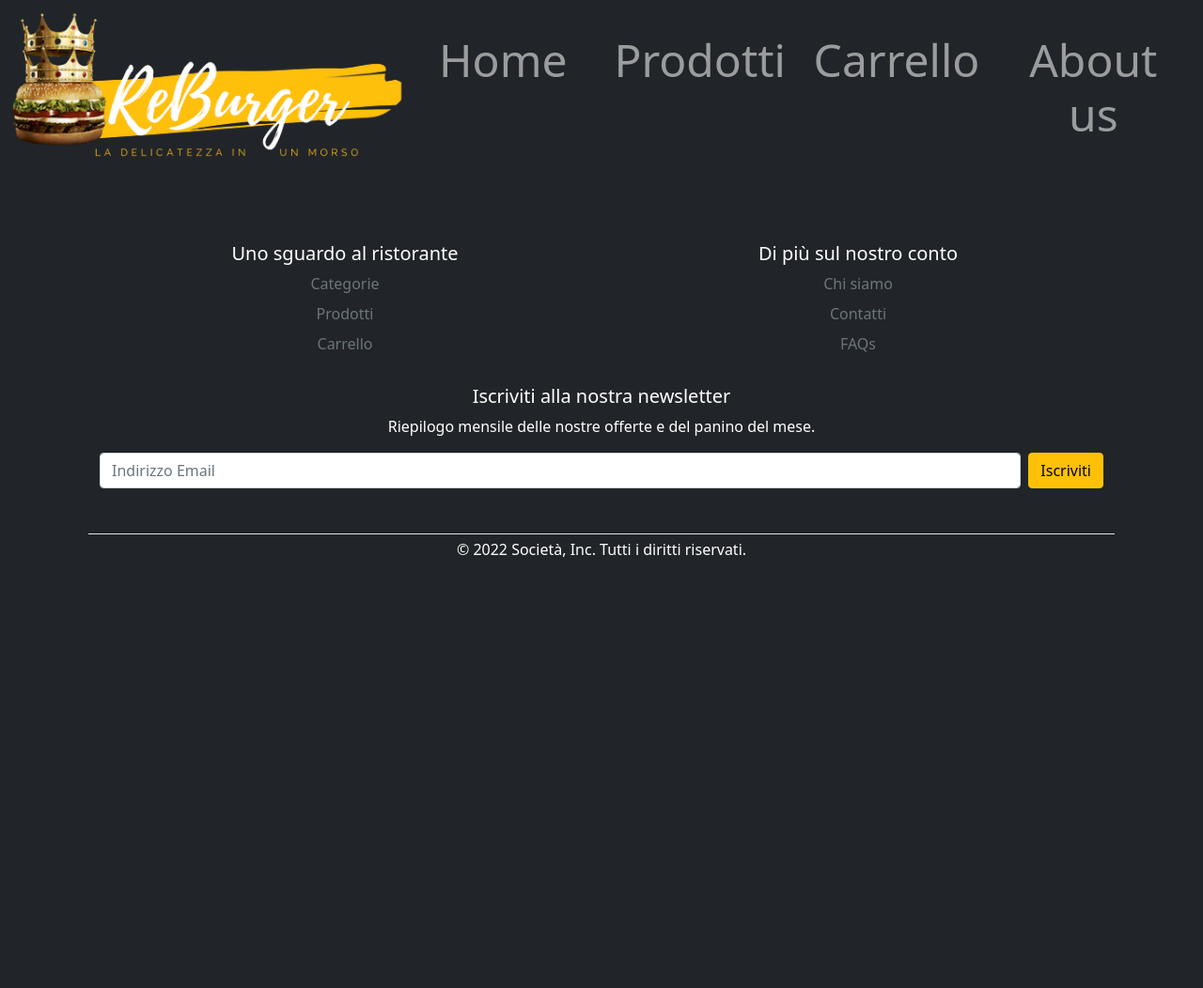
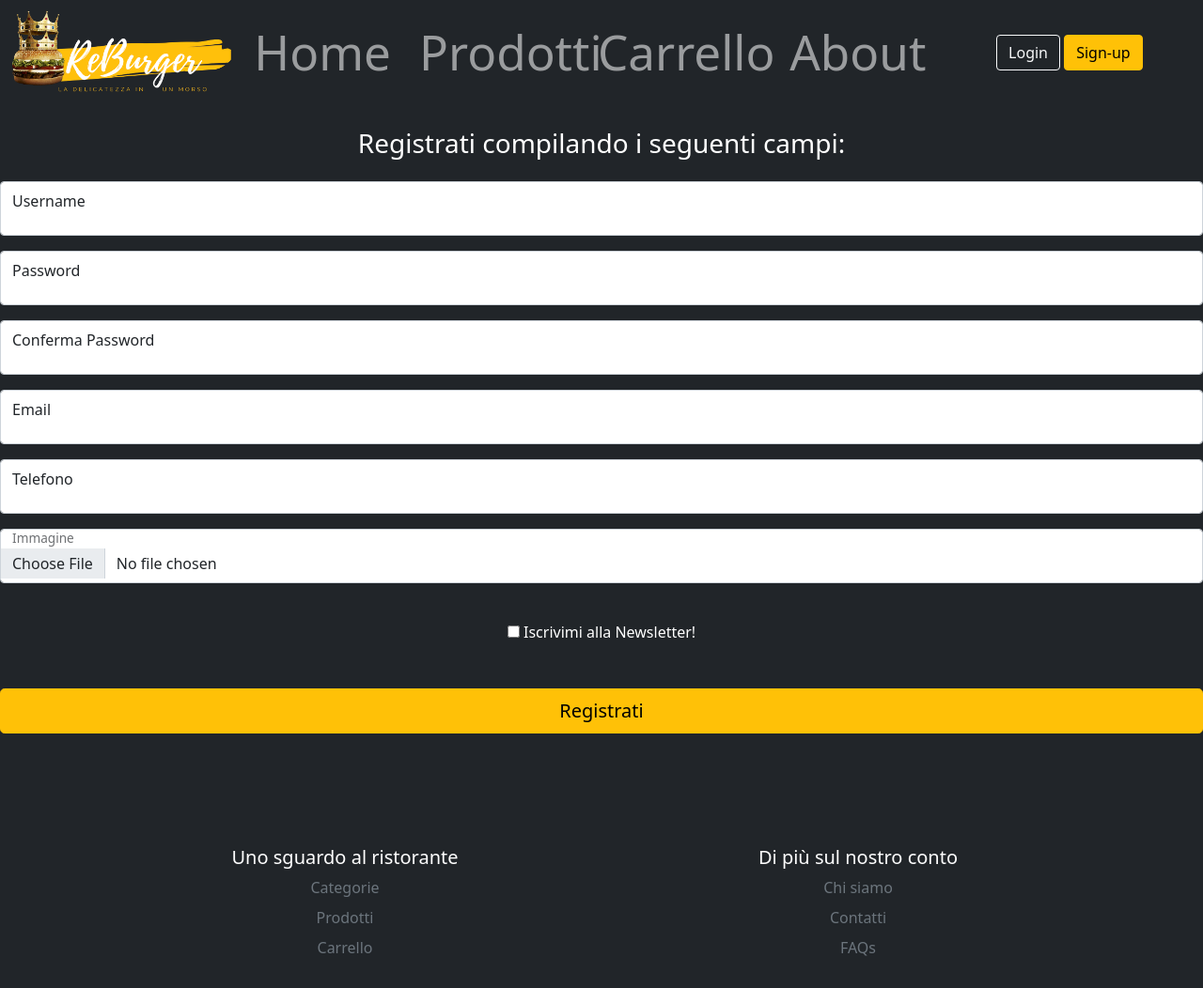
Before and after one commit to 7VaGe/ReBurger, a PHP site: template template/signup.php in a window 1280 px wide. Shown: the top 1052 px of the page at 94% size. Before the commit the page ends 593 px from the top, so only its background shows below. Run offline with PHP 8.4, Linux system fonts and the light colour scheme; the template is opened without the code that fills it, so the values that code supplies are empty; some libraries are stand-ins or nearby versions.

Commit message:
NewFeatures signUp
Una prima versione della registrazione, utilizzando anche alcune parti di php, verrà modificata in seguito.

```diff
--- a/template/signup.php
+++ b/template/signup.php
@@ -2,7 +2,7 @@
 <html lang="it">
     <head>
             <link href="https://cdn.jsdelivr.net/npm/bootstrap@5.1.3/dist/css/bootstrap.min.css" rel="stylesheet" integrity="sha384-1BmE4kWBq78iYhFldvKuhfTAU6auU8tT94WrHftjDbrCEXSU1oBoqyl2QvZ6jIW3" crossorigin="anonymous">
-            <link id="css_link" rel="stylesheet" type="text/css" href="../css/singup.css" />
+            <link id="css_link" rel="stylesheet" type="text/css" href="../css/styleSmartphone.css" />
             <meta name="viewport" content="width=device-width, initial-scale=1" />
             <script src="https://cdn.jsdelivr.net/npm/bootstrap@5.1.3/dist/js/bootstrap.bundle.min.js"></script>
             <script
@@ -11,6 +11,8 @@
               crossorigin="anonymous"></script>
             <script src="http://ajax.googleapis.com/ajax/libs/jquery/1.3/jquery.min.js" type="text/javascript"></script>
             <script src="https://ajax.googleapis.com/ajax/libs/jquery/1.12.4/jquery.min.js"></script>
+            <script src="https://kit.fontawesome.com/c62994c39a.js" crossorigin="anonymous"></script>
+
         <title>ReBurger</title>
     </head>
 <body class="bg-dark">
@@ -22,51 +24,83 @@
             <button type="button" class="btn-close" data-bs-dismiss="alert"  aria-label="Close"></button>
          </div>
 </div>
-<header class="bg-dark text-white d-md-none d-lg-none d-xl-block d-s-none">
+ <header class="bg-dark text-white d-md-none d-lg-none d-xl-block d-s-none">
 <nav class="navbar navbar-expand-sm bg-dark navbar-dark">
-  <div class="col-12 container-fluid">
-    <img class="col-4 justify-content-lg-start" src="../img/Logo2.png" alt="ReBurger Logo" onclick='window.location="base.php"'/>
-    <button class="col-2 navbar-toggler" type="button" data-bs-toggle="collapse" data-bs-target="#collapsibleNavbar">
+  <div class="col-12 container-fluid justify-content-sm-center">
+    <img class="col justify-content-lg-start overflow-hidden" src="../img/Logo2.png" alt="ReBurger Logo" onclick='window.location="base.php"'/>
+    <button class="col navbar-toggler ms-5" type="button" data-bs-toggle="collapse" data-bs-target="#collapsibleNavbar">
       <span class="navbar-toggler-icon"></span>
     </button>
-    <div class="container-mb justify-content-center col-5 collapse navbar-collapse" id="collapsibleNavbar">
-      <ul class=" col-12 navbar-nav text-center display-5">
-        <li class="nav-item col-3">
+    <div class="container-mb col-5 collapse navbar-collapse" id="collapsibleNavbar">
+    <ul class="col-12 navbar-nav text-center"style="font-size:4vw;">
+        <li class="nav-item col-sm-3">
           <a class="nav-link" href="../template/base.php">Home</a>
         </li>
-        <li class="nav-item col-3">
+        <li class="nav-item col-sm-3 ">
           <a class="nav-link" href="#">Prodotti</a>
         </li>
-        <li class="nav-item col-3">
+        <li class="nav-item col-sm-3">
           <a class="nav-link" href="#">Carrello</a>
         </li>
-        <li class="nav-item col-3">
-          <a class="nav-link" href="#">About us</a>
+        <li class="nav-item col-sm-3">
+          <a class="nav-link" href="#">About</a>
         </li>
       </ul>
     </div>
+    <div class="container text-lg-center text-sm-end col  d-none d-md-block">
+          <button type="button" class="btn btn-outline-light" onclick='window.location="login.php"'>Login</button>
+          <button type="button" class="btn btn-warning my-2">Sign-up</button></div>
                  </div>
             </div>
       </div>
     </nav>
 </header>
- <main>
+<main class="text-center form-singin">
+<form>
+    <img class="my-5 mb-4 d-xl-none" src="../img/Logo2.png" onclick='window.location="base.php"' alt="" width="280" height="150"/>
+    <h1 class=" my-4 h3 mb-3 text-center text-white fw-normal">Registrati compilando i seguenti campi:</h1>
+<?php
+ $userDataRegistration = ["Username"  => "text", "Password"=> "password", "Conferma Password"=> "password", "Email" => "email", "Telefono" => "tel", "Immagine"=> "file"];
+    foreach ($userDataRegistration as $data => $type):
+  ?>
+  <div class="form-floating d-flex">
+          <input type="<?=$type?>" class="form-control my-2" id="floatingInput" placeholder="nameExample" required/>
+          <label for="floatingInput"><?= $data?></label>
+      </div>
+<?php endforeach;?>
+    <div class="container d-flex justify-content-center my-3 py-3">
+       <div class="checkbox mb-3">
+      <label class="text-white">
+        <input type="checkbox" value="newsletter"/> Iscrivimi alla Newsletter!
+      </label>
 
+      <button id="toggle-password" type="button" class="btn-sm btn-warning mx-4 d-none"><i id="eyeIcon"class="bi bi-eye-slash"></i>
+    </div>
+    </div>
 
+    <button class="w-100 btn btn-lg btn-warning" type="submit">Registrati</button>
+    <p class="mt-5 mb-3 text-muted"><?= createCopyright() ?></p>
+
+    </form>
 </main>
 
 
 
-</div>
-</div>
 <button class="btn position-fixed btn-outline-warning " onclick="goTop()" id="topBtn" title="Go top">↑</button>
+
+
+
 <!-- Javascript-->
         <script src="../script/cookies.js"></script>
-        <script src="../script/formLoginAnimation.js"></script>
+        <!-- <script src="../script/formLoginAnimation.js"></script>  -->
         <script src="../script/script.js"></script>
-        <!-- <script>"../script/singup.js"</script> -->
+        <script src="../script/utilities.js"></script>
+        <script src="../script/showpwd.js"></script>
     </body>
 <!-- footer qui -->
+
+
+
 <div class="container-md justify-content-center">
   <footer class="py-5 m-4 text-center text-white">
         <div class="row">
```
